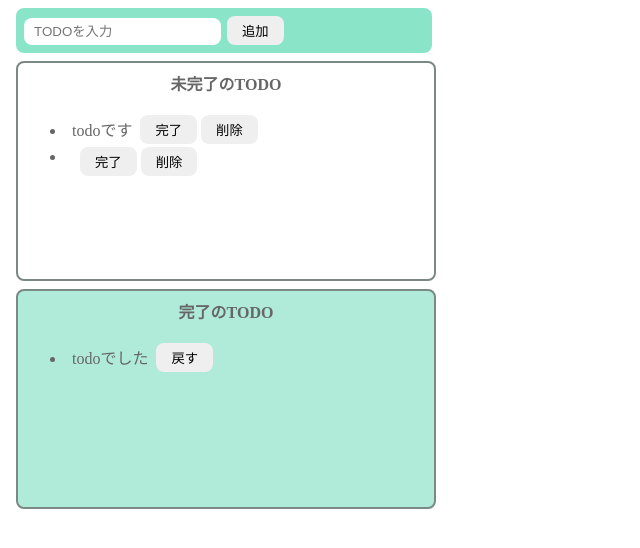
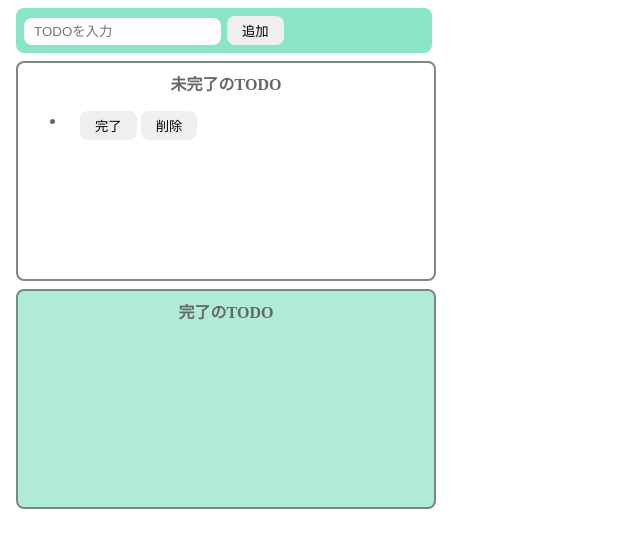
Before and after one commit to Yuto299/jyakei-react-todoapp, a plain HTML site: page index.html in a window 1280 px wide. Both pictures are taken after a click on the button "追加". Shown: the whole page, without its empty margins (0-640 px from the left). Drawn offline with Linux system fonts and the light colour scheme.

Commit message:
実装完了（機能追加を検討）

```diff
--- a/index.html
+++ b/index.html
@@ -13,26 +13,11 @@
     </div>
     <div class="not-done-area">
       <p class="title">未完了のTODO</p>
-      <ul id="incomplete-list">
-        <li>
-          <div class="list-row">
-            <p class="todo-item">todoです</p>
-            <button>完了</button>
-            <button>削除</button>
-          </div>
-        </li>
-      </ul>
+      <ul id="incomplete-list"></ul>
     </div>
     <div class="done-area">
       <p class="title">完了のTODO</p>
-      <ul id="complete-list">
-        <li>
-          <div class="list-row">
-            <p class="todo-item">todoでした</p>
-            <button>戻す</button>
-          </div>
-        </li>
-      </ul>
+      <ul id="complete-list"></ul>
     </div>
     <script src="./main.js"></script>
   </body>
--- a/main.js
+++ b/main.js
@@ -1,22 +1,26 @@
 const onClickAdd = () => {
   const inputText = document.getElementById('add-text').value;
   document.getElementById('add-text').value = ''; // 入力欄を空にする
-  // alert(inputText);
 
+  createIncompleteTodo(inputText); // 未完了TODOを作成する関数を呼び出す、todoに渡すイメージで
+};
+
+//渡された引数を基に未完了のTODOを作成する関数
+const createIncompleteTodo = (todo) => {
   //liの要素を作成
   const li = document.createElement('li');
-  console.log(li);
+  // console.log(li);
 
   //divの要素を作成
   const div = document.createElement('div');
   div.className = 'list-row'; // classを付与
-  console.log(div);
+  // console.log(div);
 
   //pの要素を作成
   const p = document.createElement('p');
   p.className = 'todo-item'; // classを付与
-  p.innerText = inputText; // 入力された値をpタグに設定
-  console.log(p);
+  p.innerText = todo; // 入力された値をpタグに設定
+  // console.log(p);
 
   //button（完了）の要素を作成
   const completeButton = document.createElement('button');
@@ -26,9 +30,16 @@ const onClickAdd = () => {
     const moveTarget = completeButton.closest('li'); // liを取得（moveTargetの中身は常に変化してる）
     completeButton.nextElementSibling.remove(); // 削除ボタンを削除（完了のTODOには引き継がないから）
     completeButton.remove(); // 完了ボタンを削除
+
     const backButton = document.createElement('button'); // 戻すボタンを作成
     backButton.innerText = '戻す'; // ボタンのテキストを設定
-    backButton.addEventListener('click', () => {}); // 戻すボタンを押したときの処理
+
+    backButton.addEventListener('click', () => {
+      const todoText = backButton.previousElementSibling.innerText; // pの中身を取得
+      createIncompleteTodo(todoText); // 未完了TODOを作成する関数を呼び出す
+      backButton.closest('li').remove(); // liを削除（戻すボタンを押したときに、liを削除する）
+    }); // 戻すボタンを押したときの処理
+
     moveTarget.firstElementChild.appendChild(backButton); // liの中に戻すボタンを追加
     document.getElementById('complete-list').appendChild(moveTarget); // 完了リストに追加
   }); //appendChildはコピーじゃない。移動になる。
```
